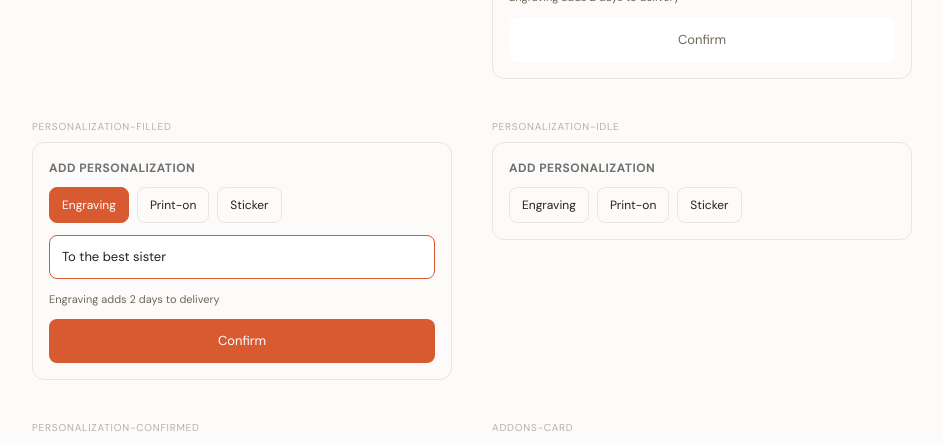
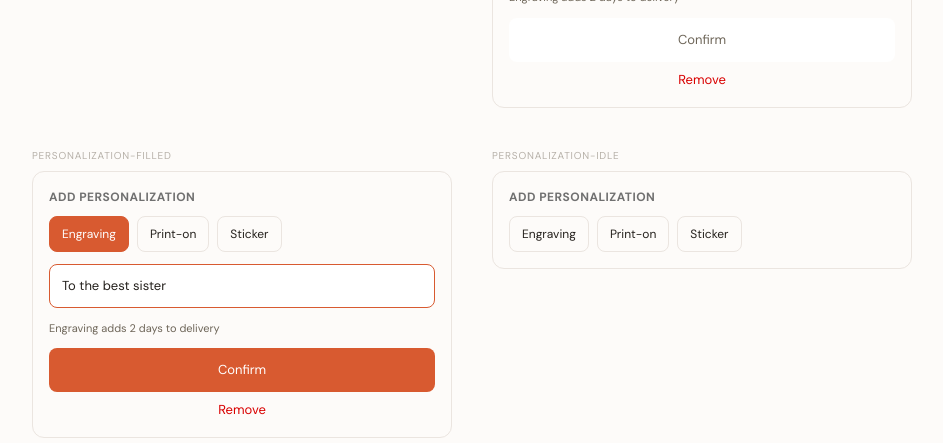
Before and after one commit to ProductDevTeam/ebunly-frontend, a Next.js app: page /test/ui/personalization in a window 1280 px wide. Shown: the part 223-666 px from the top of the page, without its empty margins (8-951 px from the left). Built offline with nearby package versions, Linux system fonts and the light colour scheme; no server answers; a web font is replaced by a local one.

Commit message:
feat: update color scheme in globals.css and enhance ProductsSkeleton layout; add remove button in personalization component

```diff
--- a/app/globals.css
+++ b/app/globals.css
@@ -9,7 +9,7 @@
   --color-background: var(--background);
   --color-primary: #d85a30;
   --color-text-new-gray: #333333;
-  --color-text-gray: #707070;
+  --color-text-gray: #24201c;
   --color-text-dark-gray: #444444;
   --color-foreground: var(--foreground);
   --font-sans: var(--font-dmSans);
--- a/app/shop/categories/[id]/[type]/_components/products-skeleton.jsx
+++ b/app/shop/categories/[id]/[type]/_components/products-skeleton.jsx
@@ -1,6 +1,6 @@
 export default function ProductsSkeleton() {
   return (
-    <div className="w-full max-w-[1200px] mx-auto px-4 xl:px-0 pb-10 md:pb-16">
+    <div className="w-full max-w-300 mx-auto px-4 xl:px-0 pb-10 md:pb-16">
       {/* Mobile rails */}
       <div className="md:hidden flex gap-2.5 overflow-hidden">
         {Array.from({ length: 4 }).map((_, i) => (
@@ -15,9 +15,9 @@ export default function ProductsSkeleton() {
 
       <div className="flex md:gap-20">
         {/* Sidebar */}
-        <div className="hidden md:block w-[200px] shrink-0 pt-1">
+        <div className="hidden md:block w-50 shrink-0 pt-1">
           <div className="skeleton h-3 w-24 rounded-full" />
-          <div className="mt-7 flex flex-col gap-[13px]">
+          <div className="mt-7 flex flex-col gap-3.25">
             {Array.from({ length: 8 }).map((_, i) => (
               <div key={i} className="skeleton h-10 w-28 rounded-full" />
             ))}
@@ -27,7 +27,7 @@ export default function ProductsSkeleton() {
         <div className="flex-1 min-w-0">
           {/* Filter bar */}
           <div className="hidden md:flex items-center gap-2.5">
-            <div className="skeleton h-10 w-[157px] rounded-full" />
+            <div className="skeleton h-10 w-39.25 rounded-full" />
             <div className="skeleton h-10 w-24 rounded-full" />
             <div className="skeleton h-10 w-32 rounded-full" />
             <div className="skeleton h-4 w-40 rounded-full ml-auto" />
--- a/components/shared/dashboard/product-detail/personalization.jsx
+++ b/components/shared/dashboard/product-detail/personalization.jsx
@@ -26,6 +26,7 @@ const INK = "#24201C";
 const MUTED = "#6E6659";
 /* The uppercase micro-labels are a colder grey than body muted text. */
 const LABEL = "#707070";
+const REMOVE_RED = "#D90101";
 
 const DEFAULT_TYPES = [
   { name: "Engraving", extraDays: 2 },
@@ -168,6 +169,18 @@ export default function ProductPersonalization({
           >
             Confirm
           </button>
+
+          <button
+            type="button"
+            onClick={() => {
+              setDraft("");
+              set({ type: null, text: "", confirmed: false });
+            }}
+            className="mt-2 w-full text-center text-[13px]"
+            style={{ color: REMOVE_RED }}
+          >
+            Remove
+          </button>
         </>
       )}
     </section>
```
